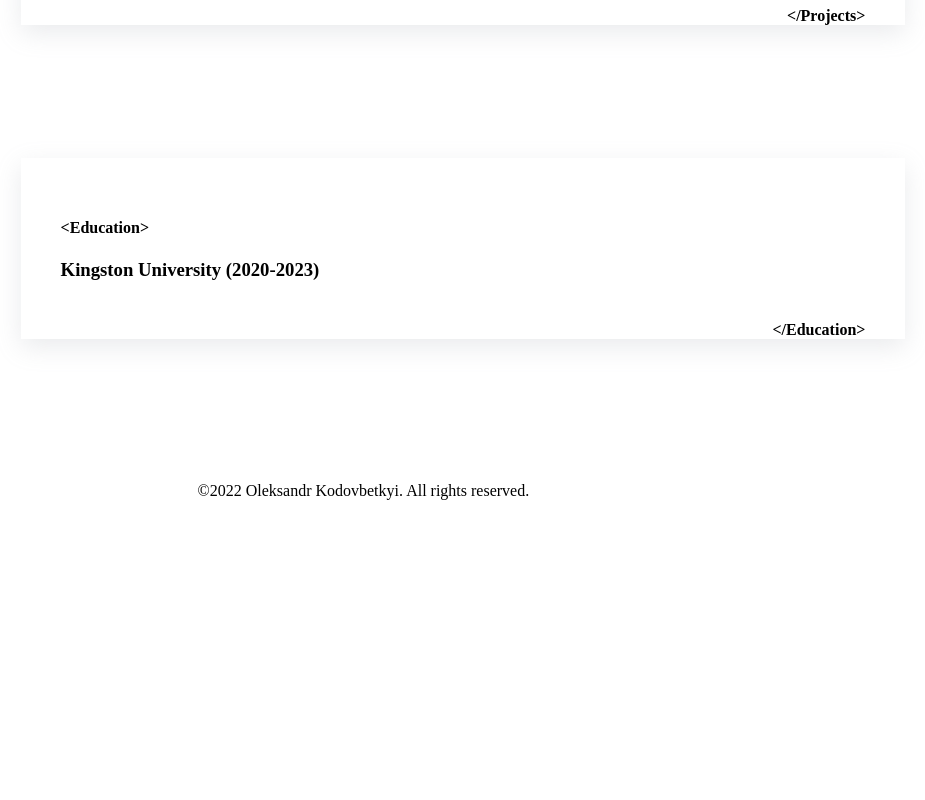
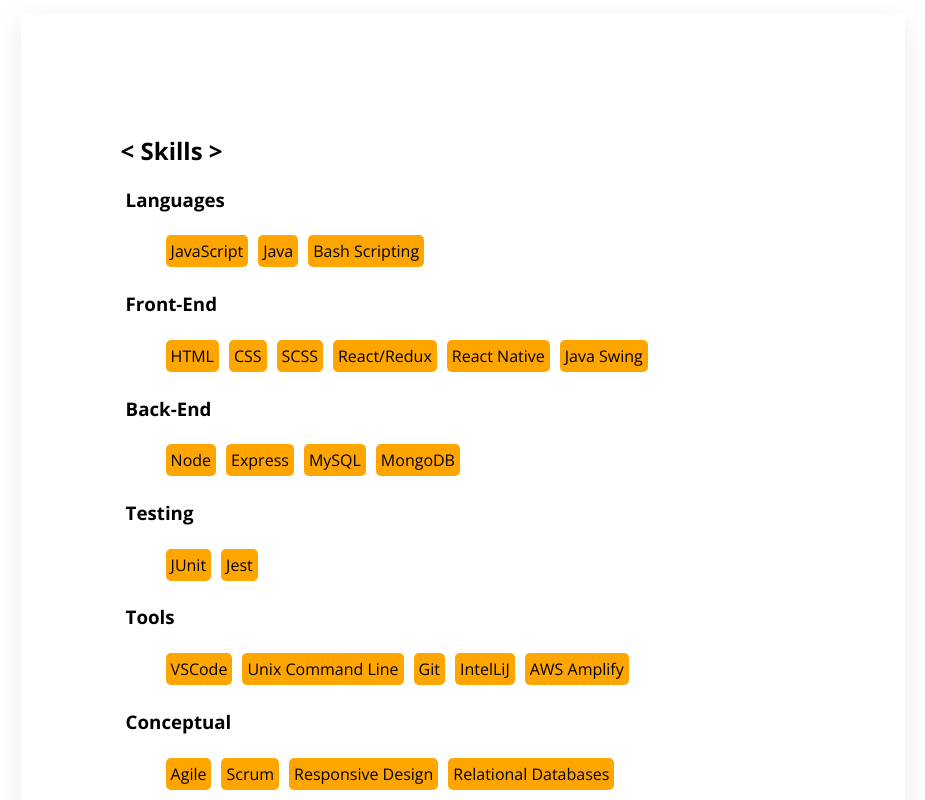
Before and after one commit to OKodovbetskyi/Portfolio, a React (Create React App) app: page /home in a window 1280 px wide. Shown: the part 1040-1840 px from the top of the page, without its empty margins (177-1102 px from the left). Before the commit the page ends 1556 px from the top, so only its background shows below. Built offline with nearby package versions, Linux system fonts and the light colour scheme.

Commit message:
Skills updated

```diff
--- a/src/components/Card.js
+++ b/src/components/Card.js
@@ -6,9 +6,8 @@
         <div ref={ref} className={styles.Card}>
 
             <div className={styles.CardBody}>
-            <h4>{props.cardName}</h4>
+            <h2 className={styles.header}>   {props.cardName}</h2>
                 {props.children}
-            <h4 className={styles.closinTag}>{props.cardNamec}</h4>
             </div>
 
         </div>
--- a/src/components/Card.module.css
+++ b/src/components/Card.module.css
@@ -4,13 +4,19 @@
 
 .CardBody{
     height: 80;
-    padding: 40px;
+    padding: 100px;
     box-shadow: rgba(149, 157, 165, 0.2) 0px 8px 24px;
-    margin: 15% 0;
+    margin: 20% 0;
+}
+.header{
+    font-weight: bold;
 }
 
 .closinTag{
     float: right;
+}
+.iconCard{
+    height: 40px;
 }
 @media only screen and (max-width: 600px) {
     .Card{
@@ -19,7 +25,7 @@
     }
     .CardBody{
         height: 100%;
-        padding: 5px;
+        padding: 5px 0 5px 0;
         box-shadow: rgba(149, 157, 165, 0.2) 0px 8px 24px;
         margin: 15% 0;
     }
--- a/src/components/Education.js
+++ b/src/components/Education.js
@@ -1,12 +1,20 @@
 import React from "react";
 import Card from "./Card";
 import styles from "./Education.modules.css";
+import IconUni from "../assets/icons8-map-pin-32.png"
 const Education = React.forwardRef((props,ref) =>{
     return (
         <div className={styles.Education}>
-        <Card ref={ref} cardName="<Education>" cardNamec="</Education>">
-        <div>
-            <h3>Kingston University (2020-2023)</h3>
+        <Card ref={ref} cardName="< Education >" img={IconUni} cardNamec="</Education>">
+        <div className="educationContent">
+            <div>
+            <h3>BSc (Hons) Computer Science</h3>
+            <p>Kingston University London</p>
+            </div>
+            <div className="location">
+                <p><b>2020 - Current</b></p>
+                <p><img className="imagepin" src={IconUni} alt=""/>Kingston-Upon-Thames</p>
+            </div>
         </div>
         </Card>
         </div>
--- a/src/components/Education.modules.css
+++ b/src/components/Education.modules.css
@@ -1,3 +1,16 @@
-.Education{
-    margin: 200px;
+.educationContent{
+    display:flex;
+    flex-direction: row;
+    justify-content: space-between;
 }
+.imagepin{
+    height: 20px;
+}
+@media only screen and (max-width: 600px) {
+    .educationContent{
+        display:flex;
+        flex-direction: column;
+
+    }
+
+}
--- a/src/components/Home/Home.js
+++ b/src/components/Home/Home.js
@@ -6,7 +6,7 @@
 
 const Home= React.forwardRef((props,ref) => {
     return (
-        <Card className={styles.Card} ref={ref} cardName= "< Home >" cardNamec="</Home>">
+        <Card className={styles.Card} ref={ref} cardNamec="</Home>">
             <div className={styles.homeContent}>
             <h1>Hi! I'm Alex Kodovbetskyi!</h1>
             <p><i>Full Stack Developer</i></p>
--- a/src/components/Home/Home.module.css
+++ b/src/components/Home/Home.module.css
@@ -1,6 +1,11 @@
 
 .homeContent{
-    text-align: left;
+    display: flex;
+    flex-direction: column;
+    justify-content: center;
+    align-items: center;
+    height: 60vh;
+
 }
 .developerSign{
 
@@ -8,3 +13,11 @@
 /* Extra small devices (phones, 600px and down) */
 
 /* Small devices (portrait tablets and large phones, 600px and up) */
+@media only screen and (max-width: 600px) {
+
+    .homeContent{
+        text-align: center;
+        height: 80vh;
+
+    }
+}
--- a/src/components/Skills.js
+++ b/src/components/Skills.js
@@ -1,15 +1,63 @@
 import Card from "./Card"
 import React from "react"
+import styles from "./Skills.modules.css";
 const Skills = React.forwardRef((prop,ref) =>{
     return (
-        <Card ref={ref} cardName="<Skills> " cardNamec="</Skills>" >
-        <ul>
-        <li>Java </li>
-        <li>JS </li>
-        <li>HTML </li>
-        <li>CSS</li>
-
-    </ul>
+        <Card ref={ref} cardName="< Skills > " cardNamec="</Skills>" >
+        <div className="skillWrapper">
+        <h3>Languages</h3>
+        <ul className="skillItem">
+            <li>JavaScript</li>
+            <li>Java</li>
+            <li>Bash Scripting</li>
+        </ul>
+        </div>
+        <div className="skillWrapper">
+        <h3>Front-End</h3>
+        <ul className="skillItem">
+            <li>HTML</li>
+            <li>CSS</li>
+            <li>SCSS</li>
+            <li>React/Redux</li>
+            <li>React Native</li>
+            <li>Java Swing</li>
+        </ul>
+        </div>
+        <div className="skillWrapper">
+        <h3>Back-End</h3>
+        <ul className="skillItem">
+            <li>Node</li>
+            <li>Express</li>
+            <li>MySQL</li>
+            <li>MongoDB</li>
+        </ul>
+        </div>
+        <div className="skillWrapper">
+        <h3>Testing</h3>
+        <ul className="skillItem">
+            <li>JUnit</li>
+            <li>Jest</li>
+        </ul>
+        </div>
+        <div className="skillWrapper">
+        <h3>Tools</h3>
+        <ul className="skillItem">
+            <li>VSCode</li>
+            <li>Unix Command Line</li>
+            <li>Git</li>
+            <li>IntelLiJ</li>
+            <li>AWS Amplify</li>
+        </ul>
+        </div>
+        <div className="skillWrapper">
+        <h3>Conceptual</h3>
+        <ul className="skillItem">
+            <li>Agile</li>
+            <li>Scrum</li>
+            <li>Responsive Design</li>
+            <li>Relational Databases</li>
+        </ul>
+        </div>
 
         </Card>
     )
--- /dev/null
+++ b/src/components/Skills.modules.css
@@ -0,0 +1,18 @@
+.skillWrapper h3{
+    padding: 0 5px;
+}
+.skillItem>li{
+    display: inline-block;
+    margin: 5px;
+    background: orange;
+    padding: 5px;
+    border-radius: 5px;
+}
+
+@media only screen and (max-width: 600px) {
+
+    .skillItem>li{
+        margin: 5px;
+
+    }
+}
--- a/src/index.css
+++ b/src/index.css
@@ -1,6 +1,9 @@
+@import url('https://fonts.googleapis.com/css2?family=Open+Sans:ital,wght@0,400;0,600;0,700;1,500;1,600&display=swap');
+
 html{
     position: relative;
     min-height: 100%;
     margin: 0;
     padding: 0;
+    font-family: 'Open Sans', sans-serif;
 }
```
Also changed, not shown: src/assets/icons8-map-pin-32.png (added), src/assets/icons8-university-67.png (added).
